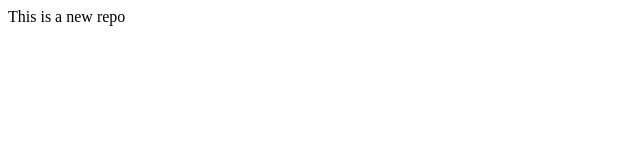
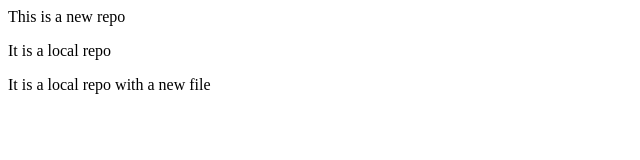
Before and after one commit to AfzalkhanUsAfXaI/localRepo, a plain HTML site: page index.html in a window 1280 px wide. Shown: the whole page, without its empty margins (0-640 px from the left). Drawn offline with Linux system fonts and the light colour scheme.

Commit message:
Fixed  Readme

```diff
--- a/index.html
+++ b/index.html
@@ -1 +1,3 @@
 <p>This is a new repo</p>
+<p>It is a local repo</p>
+<p>It is a local repo with a new file</p>
```
Also changed, not shown: 1 other file.
